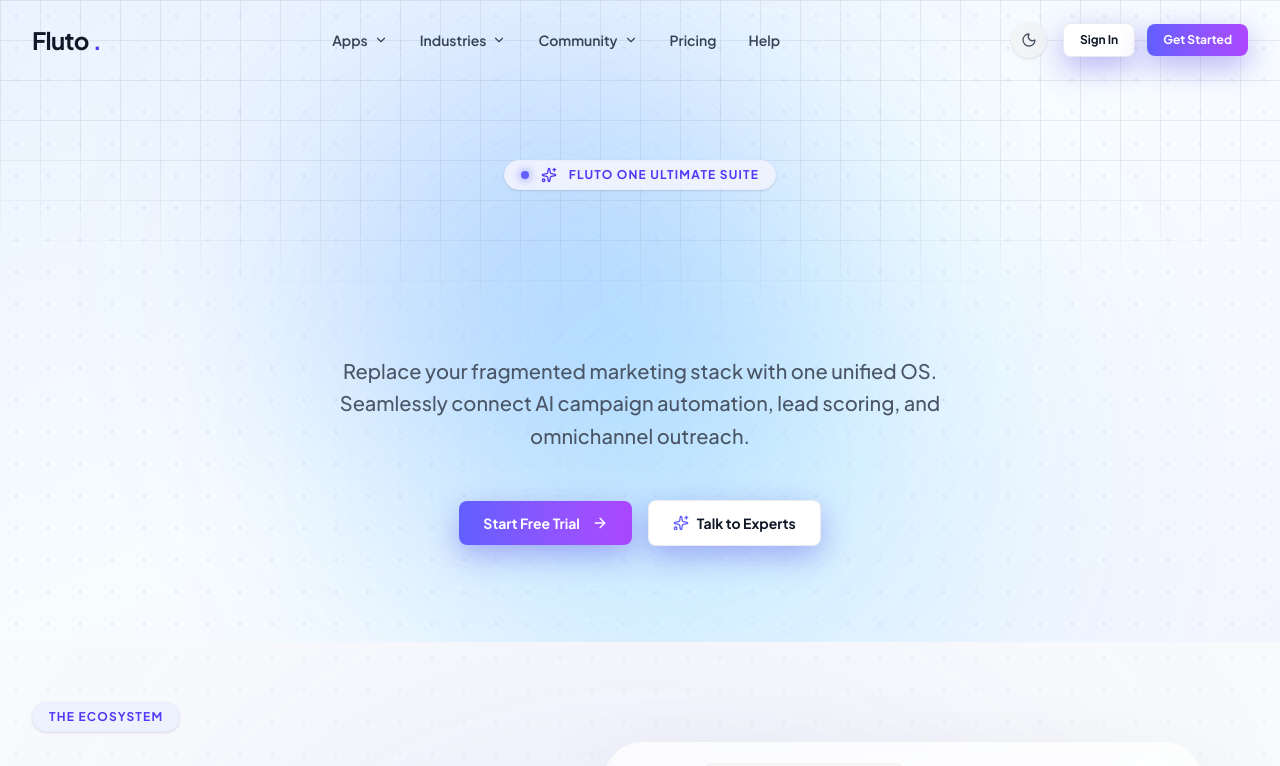
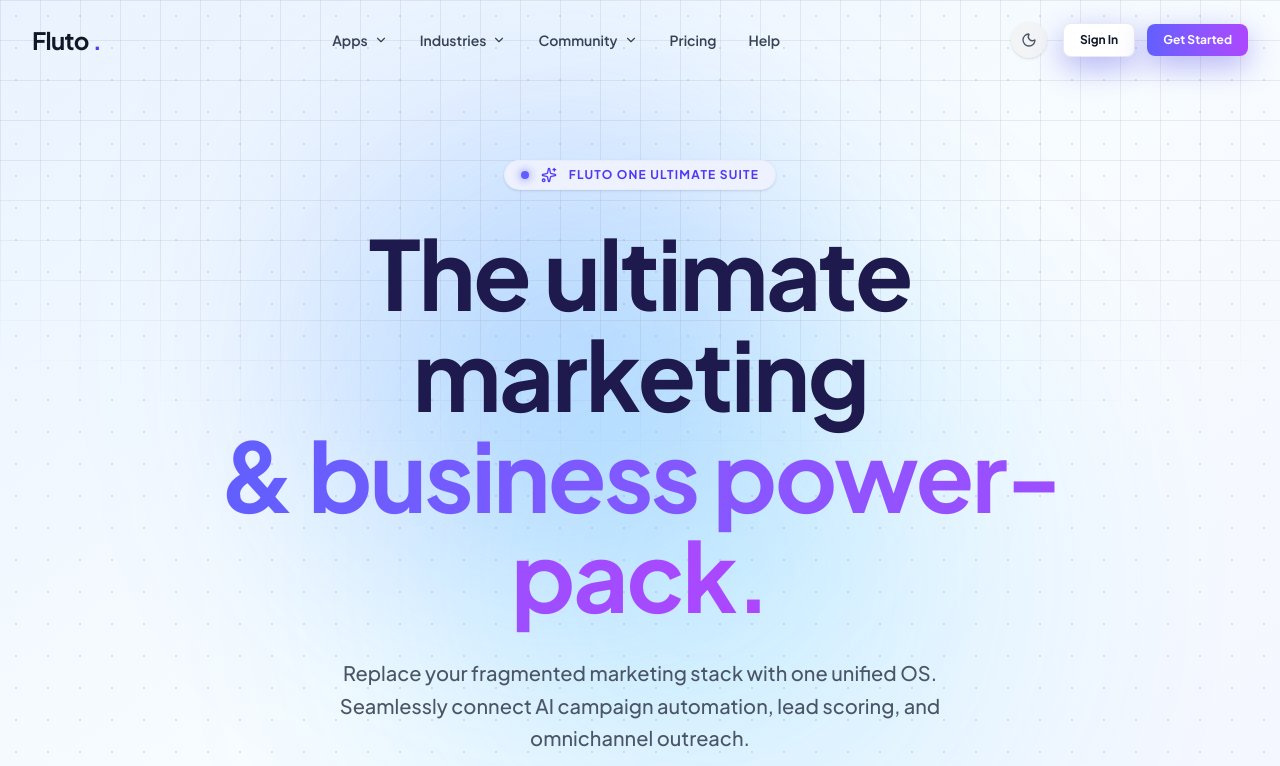
Before and after one commit to nrh00238/Next.jsFlutoFront, a Next.js app: page /fluto-one in a window 1280 px wide. Shown: the top 766 px of the page. Built offline with nearby package versions, Linux system fonts and the light colour scheme.

Commit message:
first commit

```diff
--- a/app/fluto-one/page.tsx
+++ b/app/fluto-one/page.tsx
@@ -9,20 +9,17 @@ import ProductFAQ from "@/components/product-sections/ProductFAQ";
 import ProductPricing from "@/components/product-sections/ProductPricing";
 import Footer from "@/components/Footer";
 
-// 🟢 The Sticky Showcase Component
-import FlutoOneStickyShowcase from "@/components/product-sections/FlutoOneStickyShowcase";
-
 export const metadata: Metadata = {
   title: "Fluto One | The Ultimate Marketing & Business Suite",
   description: "Replace your fragmented marketing stack with one unified OS. AI Campaign Automation, Lead Scoring, and Omnichannel outreach.",
 };
 
 export default function FlutoOnePage() {
-  // 🟢 FULLY DEFINED DATA OBJECT (No missing properties)
   const flutoOneData = {
     badge: "Fluto One Ultimate Suite",
     hero: {
-      heading: "The ultimate marketing & business power-pack.",
+      headingTop: "The ultimate marketing",
+      headingGradient: "& business power-pack.",
       subheading: "Replace your fragmented marketing stack with one unified OS. Seamlessly connect AI campaign automation, lead scoring, and omnichannel outreach.",
       ctaPrimary: "Start Free Trial",
       ctaSecondary: "Talk to Experts"
@@ -61,35 +58,25 @@ export default function FlutoOnePage() {
   };
 
   return (
-   <main className="bg-white dark:bg-[#030303] min-h-screen transition-colors duration-300 selection:bg-indigo-500 selection:text-white text-gray-900 dark:text-gray-100">
+    <main className="bg-white dark:bg-[#030303] min-h-screen transition-colors duration-300 selection:bg-indigo-500 selection:text-white overflow-hidden text-gray-900 dark:text-gray-100">
 
-      {/* 1. Hero Section */}
-      <ProductHero badge={flutoOneData.badge} hero={flutoOneData.hero} />
+      <ProductHero badge={flutoOneData.badge} hero={flutoOneData.hero} slug="one" />
 
-      {/* 2. Interactive Sticky Scroll Showcase */}
-      <FlutoOneStickyShowcase />
-
-      {/* 3. Core Features Bento Grid */}
       <ProductFeatures
         heading={flutoOneData.features.sectionHeading}
         subheading={flutoOneData.features.sectionSubheading}
         features={flutoOneData.features.items as any}
       />
 
-      {/* 4. The Comparison Section */}
       <ProductComparison />
 
-      {/* 5. The Integrations Section */}
       <ProductIntegrations />
 
-      {/* 6. Stats & Testimonials */}
       <ProductStats stats={flutoOneData.stats} />
       <ProductTestimonials testimonials={flutoOneData.testimonials} />
 
-      {/* 7. FAQ Section */}
       <ProductFAQ faqs={flutoOneData.faqs} />
 
-      {/* 8. Pricing Section */}
       <ProductPricing tiers={flutoOneData.pricing} />
 
       <Footer />
```
